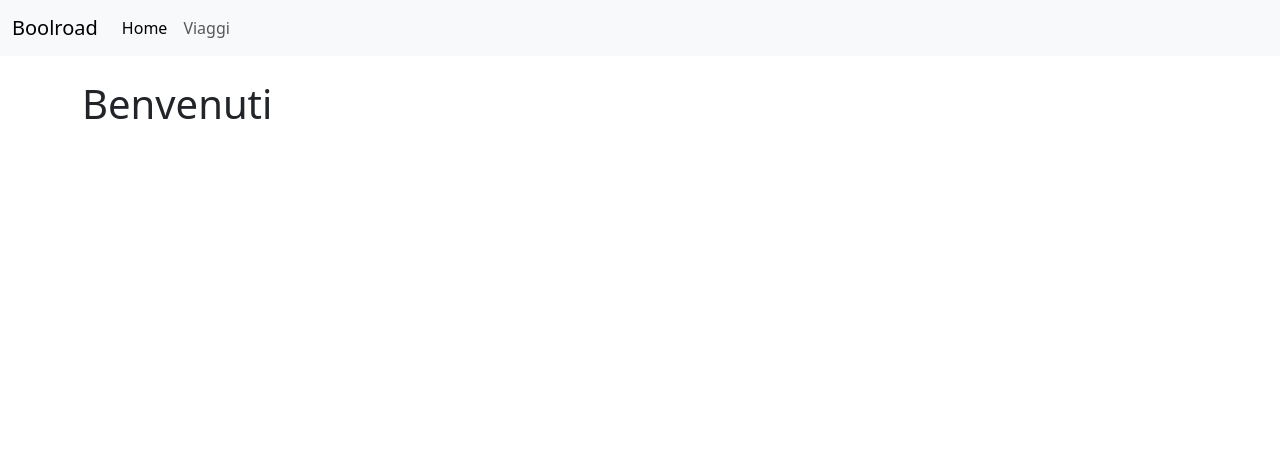
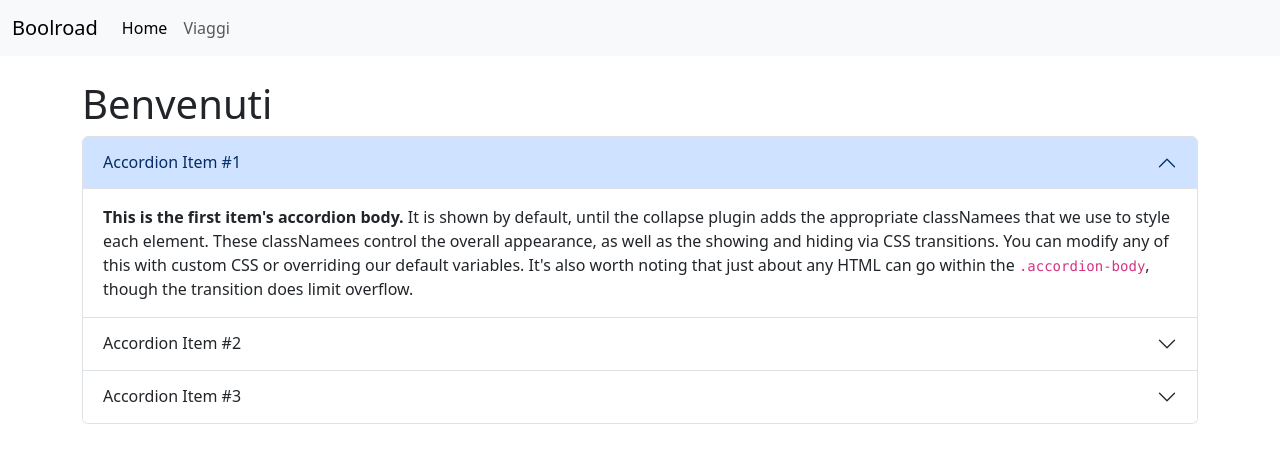
Before and after one commit to FrancescoTullio/boolroad, a React (Vite) app: page / in a window 1280 px wide. Shown: the top 462 px of the page. Built offline with nearby package versions, Linux system fonts and the light colour scheme.

Commit message:
feat: accordion test

```diff
--- a/src/components/TravelsAccordion.jsx
+++ b/src/components/TravelsAccordion.jsx
@@ -1,23 +1,27 @@
 import React from 'react';
 
-const TravelersAccordion = ({ user, index }) => {
+const TravelersAccordion = ({ user, parentId }) => {
     //Id univoco per ogni user
-    const collapseId = `collapse${index}`;
-    const headerId = `heading${index}`;
+    const accordionId = `accordion-${user.id}`;
+    const collapseId = `collapse-${user.id}`;
 
     return (
-        <div className="accordion" id="accordionExample">
+        <div className="accordion" id={accordionId}>
             <div className="accordion-item">
-                <h2 className="accordion-header" id={headerId}>
-                    <button className="accordion-button collapsed" type="button" data-bs-toggle="collapse" data-bs-target={`#${collapseId}`} aria-expanded="false" aria-controls={collapseId}>
+                <h2 className="accordion-header">
+                    <button
+                    className="accordion-button"
+                    type="button"
+                    data-bs-toggle="collapse"
+                    data-bs-target={`#${collapseId}`}
+                    aria-expanded="false"
+                    aria-controls={collapseId}>
                         {user.firstName} {user.lastName}
                     </button>
                 </h2>
-                <div id={collapseId} className="accordion-collapse collapse" aria-labelledby={headerId} data-bs-parent="#accordionExample">
+                <div id={collapseId} className="accordion-collapse collapse" data-bs-parent={`#${parentId}`}>
                     <div className="accordion-body">
-                        <p>{user.phone}</p>
-                        <p>{user.taxCode}</p>
-                        <a href={user.email}>{user.email}</a>
+                        <strong>This is the first item's accordion body.</strong> It is shown by default, until the collapse plugin adds the <code>.accordion-body</code>, though the transition does limit overflow.
                     </div>
                 </div>
             </div>
@@ -25,5 +29,4 @@ const TravelersAccordion = ({ user, index }) => {
     );
 };
 
-
 export default TravelersAccordion;
--- a/src/pages/HomePage.jsx
+++ b/src/pages/HomePage.jsx
@@ -2,6 +2,46 @@ function HomePage() {
     return (
         <>
             <h1>Benvenuti</h1>
+
+            <div className="accordion" id="accordionExample">
+                <div className="accordion-item">
+                    <h2 className="accordion-header">
+                        <button className="accordion-button" type="button" data-bs-toggle="collapse" data-bs-target="#collapseOne" aria-expanded="true" aria-controls="collapseOne">
+                            Accordion Item #1
+                        </button>
+                    </h2>
+                    <div id="collapseOne" className="accordion-collapse collapse show" data-bs-parent="#accordionExample">
+                        <div className="accordion-body">
+                            <strong>This is the first item's accordion body.</strong> It is shown by default, until the collapse plugin adds the appropriate classNamees that we use to style each element. These classNamees control the overall appearance, as well as the showing and hiding via CSS transitions. You can modify any of this with custom CSS or overriding our default variables. It's also worth noting that just about any HTML can go within the <code>.accordion-body</code>, though the transition does limit overflow.
+                        </div>
+                    </div>
+                </div>
+                <div className="accordion-item">
+                    <h2 className="accordion-header">
+                        <button className="accordion-button collapsed" type="button" data-bs-toggle="collapse" data-bs-target="#collapseTwo" aria-expanded="false" aria-controls="collapseTwo">
+                            Accordion Item #2
+                        </button>
+                    </h2>
+                    <div id="collapseTwo" className="accordion-collapse collapse" data-bs-parent="#accordionExample">
+                        <div className="accordion-body">
+                            <strong>This is the second item's accordion body.</strong> It is hidden by default, until the collapse plugin adds the appropriate classNamees that we use to style each element. These classNamees control the overall appearance, as well as the showing and hiding via CSS transitions. You can modify any of this with custom CSS or overriding our default variables. It's also worth noting that just about any HTML can go within the <code>.accordion-body</code>, though the transition does limit overflow.
+                        </div>
+                    </div>
+                </div>
+                <div className="accordion-item">
+                    <h2 className="accordion-header">
+                        <button className="accordion-button collapsed" type="button" data-bs-toggle="collapse" data-bs-target="#collapseThree" aria-expanded="false" aria-controls="collapseThree">
+                            Accordion Item #3
+                        </button>
+                    </h2>
+                    <div id="collapseThree" className="accordion-collapse collapse" data-bs-parent="#accordionExample">
+                        <div className="accordion-body">
+                            <strong>This is the third item's accordion body.</strong> It is hidden by default, until the collapse plugin adds the appropriate classes that we use to style each element. These classes control the overall appearance, as well as the showing and hiding via CSS transitions. You can modify any of this with custom CSS or overriding our default variables. It's also worth noting that just about any HTML can go within the <code>.accordion-body</code>, though the transition does limit overflow.
+                        </div>
+                    </div>
+                </div>
+            </div>
+
         </>
     )
 };
--- a/src/pages/ShowSingleTrip.jsx
+++ b/src/pages/ShowSingleTrip.jsx
@@ -8,6 +8,8 @@ function ShowSingleTrip() {
     const { id } = useParams();
     const navigation = useNavigate()
     const [searchValue, setSearchValue] = useState("");
+
+    const parentAccordionId = "travelersAccordion";
 
     //Funzione per prelevare i partecipanti di un singolo viaggio tramite id
     const getUsersByTripId = (trips, id) => {
@@ -62,7 +64,8 @@ function ShowSingleTrip() {
                             <TravelersAccordion
                                 user={curElem}
                                 key={curElem.id}
-                                index={curElem.id} />
+                                parentId={parentAccordionId}
+                            />
                         )))
                 }
             </section>
```
